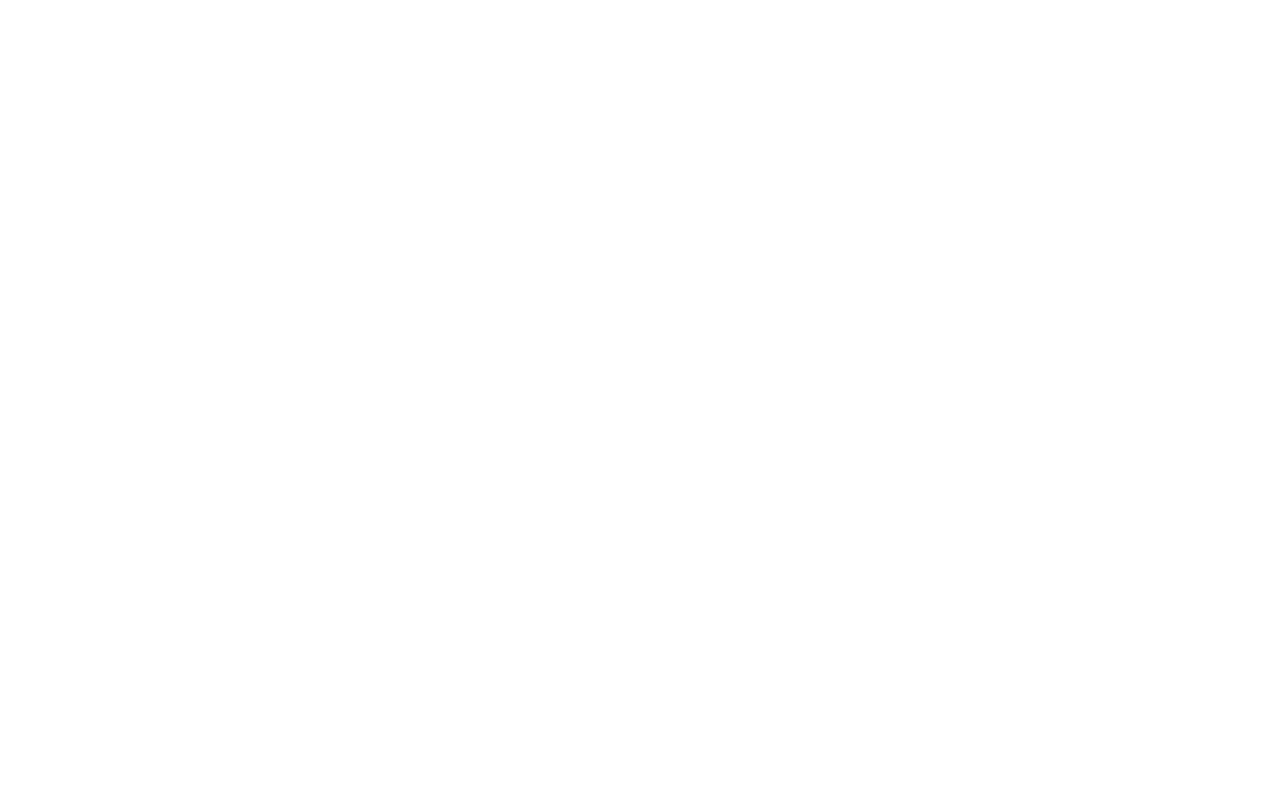
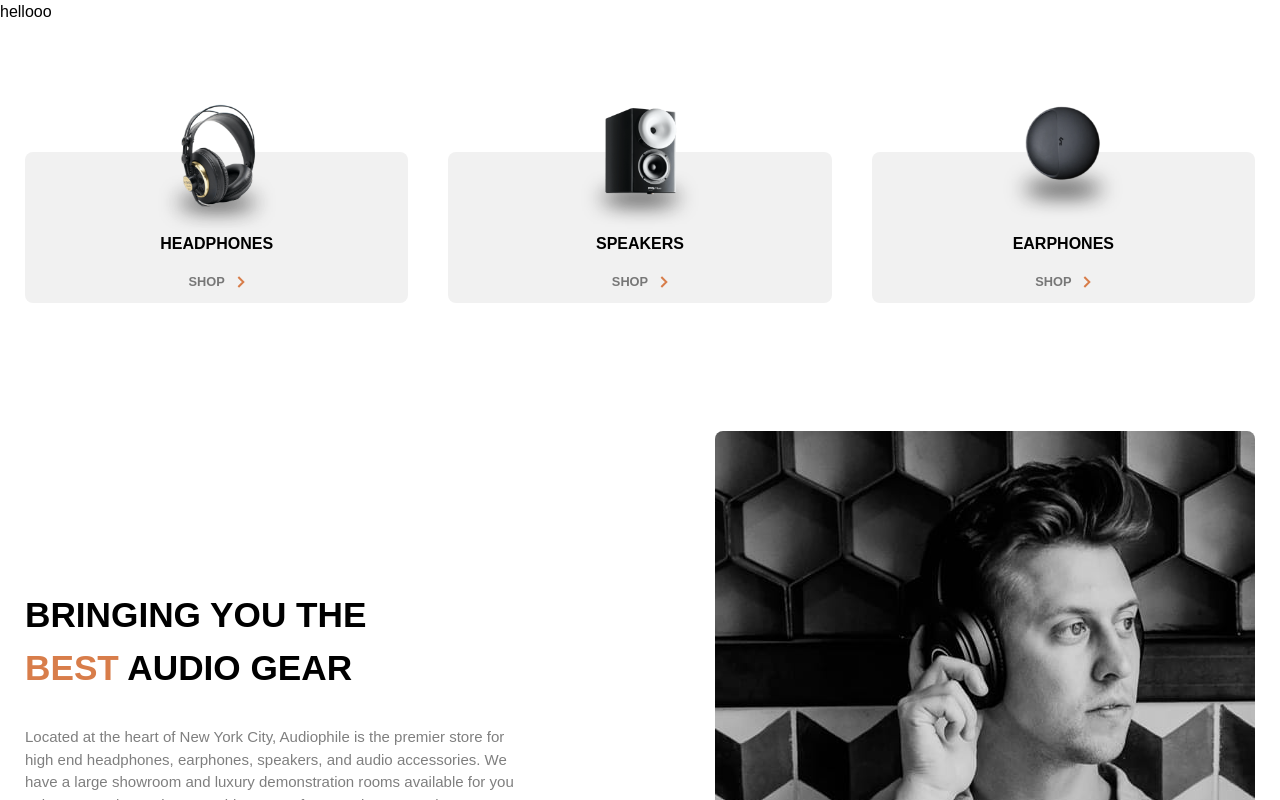
Before and after one commit to toriola998/Audiophile-ecommerce-v2, a Nuxt app: page /product-details/slug in a window 1280 px wide. Before the commit this address had no page. Shown: the top 800 px of the page. Built offline with nearby package versions, Linux system fonts and the light colour scheme.

Commit message:
ADD: created a common page layout

```diff
--- /dev/null
+++ b/components/shared/PageLayout.vue
@@ -0,0 +1,8 @@
+<template>
+    <main>
+        <slot></slot>
+        <SharedProductCategory />
+        <SharedAboutUs />
+    </main>
+    <SharedTheFooter />
+</template>
--- /dev/null
+++ b/pages/product-details/slug.vue
@@ -0,0 +1,7 @@
+<template>
+   <SharedPageLayout>
+        <div>
+            hellooo
+        </div>
+   </SharedPageLayout>
+</template>
```
